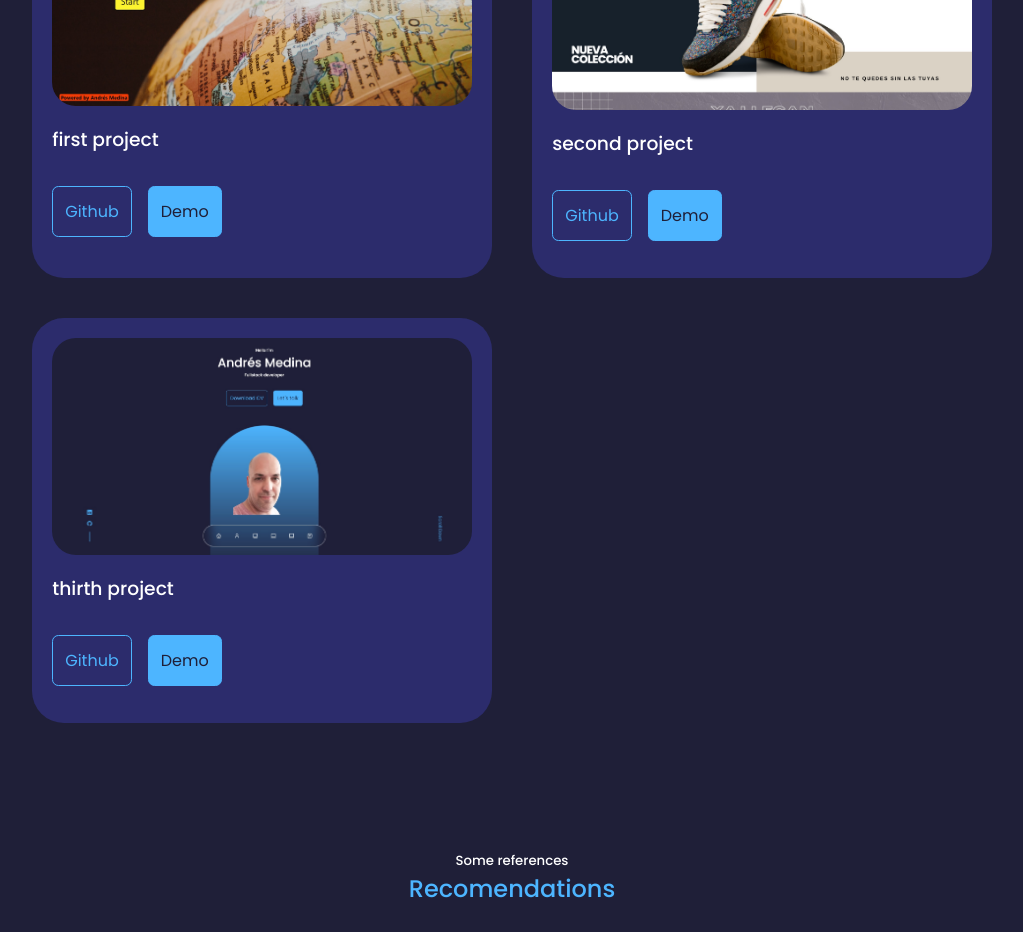
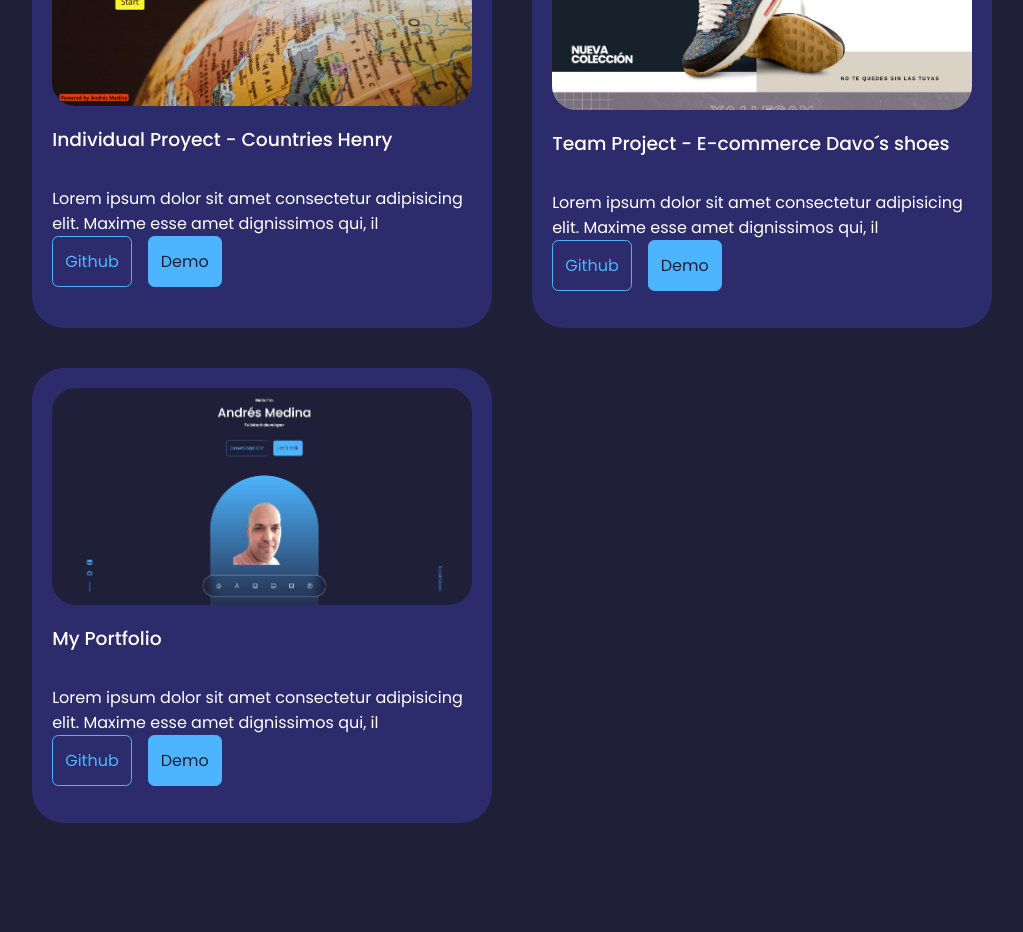
Before and after one commit to anmedina-arg/portfolio, a React (Create React App) app: page / in a window 1280 px wide. Shown: the part 2480-3412 px from the top of the page, without its empty margins (128-1151 px from the left). Built offline with nearby package versions, Linux system fonts and the light colour scheme.

Commit message:
cargué el CV en inglés y corregí el about me

```diff
--- a/src/components/about/About.jsx
+++ b/src/components/about/About.jsx
@@ -43,8 +43,8 @@ function About() {
             Full Stack Developer with main stack JavaScript and Node Js. I
             developed my experience in the IT world at Henry's bootcamp, where I
             have carried out different projects, individually and as a team! In
-            addition, he generated solid and important soft skills during his 12
-            years of experience as an Industrial Engineer where he led work
+            addition, I generated solid and important soft skills during his 12
+            years of experience as an Industrial Engineer where I led work
             teams, developing people in soft skills such as communication,
             feedback, inclusion, diversity, teamwork and continuous improvement.
           </p>
--- a/src/components/header/CTA.jsx
+++ b/src/components/header/CTA.jsx
@@ -1,5 +1,5 @@
 import React from "react";
-import CV from "../../assets/Andrés_Medina_Fullstack.pdf";
+import CV from "../../assets/Andres Medina Fullstack-dev-eng.pdf";
 
 function CTA() {
   return (
--- a/src/components/portfolio/Portfolio.jsx
+++ b/src/components/portfolio/Portfolio.jsx
@@ -12,23 +12,32 @@ const projects = [
   {
     id: 1,
     image: PICountry,
-    title: "first project",
+    title: "Individual Proyect - Countries Henry",
     github: "http://github.com",
     demo: "https://www.youtube.com/watch?v=2mivlbmIUsA&t=6s",
+    description:
+      "Lorem ipsum dolor sit amet consectetur adipisicing elit. Maxime esse amet dignissimos qui, il",
+    skill: ["React"],
   },
   {
     id: 2,
     image: Ecommerce,
-    title: "second project",
+    title: "Team Project - E-commerce Davo´s shoes",
     github: "https://github.com/Nikl4auss/henry-final-project",
     //demo: "https://github.com/Nikl4auss/henry-final-project",
+    description:
+      "Lorem ipsum dolor sit amet consectetur adipisicing elit. Maxime esse amet dignissimos qui, il",
+    skill: ["React"],
   },
   {
     id: 3,
     image: MyPortfolio,
-    title: "thirth project",
+    title: "My Portfolio",
     github: "https://github.com/anmedina-arg/portfolio",
     //demo: "http://dribbble.com/Alien_pixels",
+    description:
+      "Lorem ipsum dolor sit amet consectetur adipisicing elit. Maxime esse amet dignissimos qui, il",
+    skill: ["React"],
   },
   // {
   //   id: 4,
@@ -45,13 +54,20 @@ function Portfolio() {
       <h5>My Recent Work</h5>
       <h2>Portfolio</h2>
       <div className="container portfolio__container">
-        {projects.map(({ id, image, title, github, demo }) => {
+        {projects.map(
+          ({ id, image, title, github, demo, description, skill }) => {
+            let skillArr = [];
+            for (let i = 0; i < { skill }.length; i++) {
+              skillArr.push(skill[i]);
+            }
             return (
               <article key={id} className="portfolio__item">
                 <div className="portfolio__item-image">
                   <img src={image} alt={title} />
                 </div>
                 <h3>{title}</h3>
+                <p>{description}</p>
+                <ul>{skillArr}</ul>
                 {/* en los tag <a> poner la url de los proyectos de github */}
                 <div className="portfolio__item-cta">
                   <a
@@ -73,7 +89,8 @@ function Portfolio() {
                 </div>
               </article>
             );
-        })}
+          }
+        )}
       </div>
     </section>
   );
```
Also changed, not shown: 1 other file (tests, documents, lock files or other folders). Lines whose indentation alone changed are shown as unchanged.
